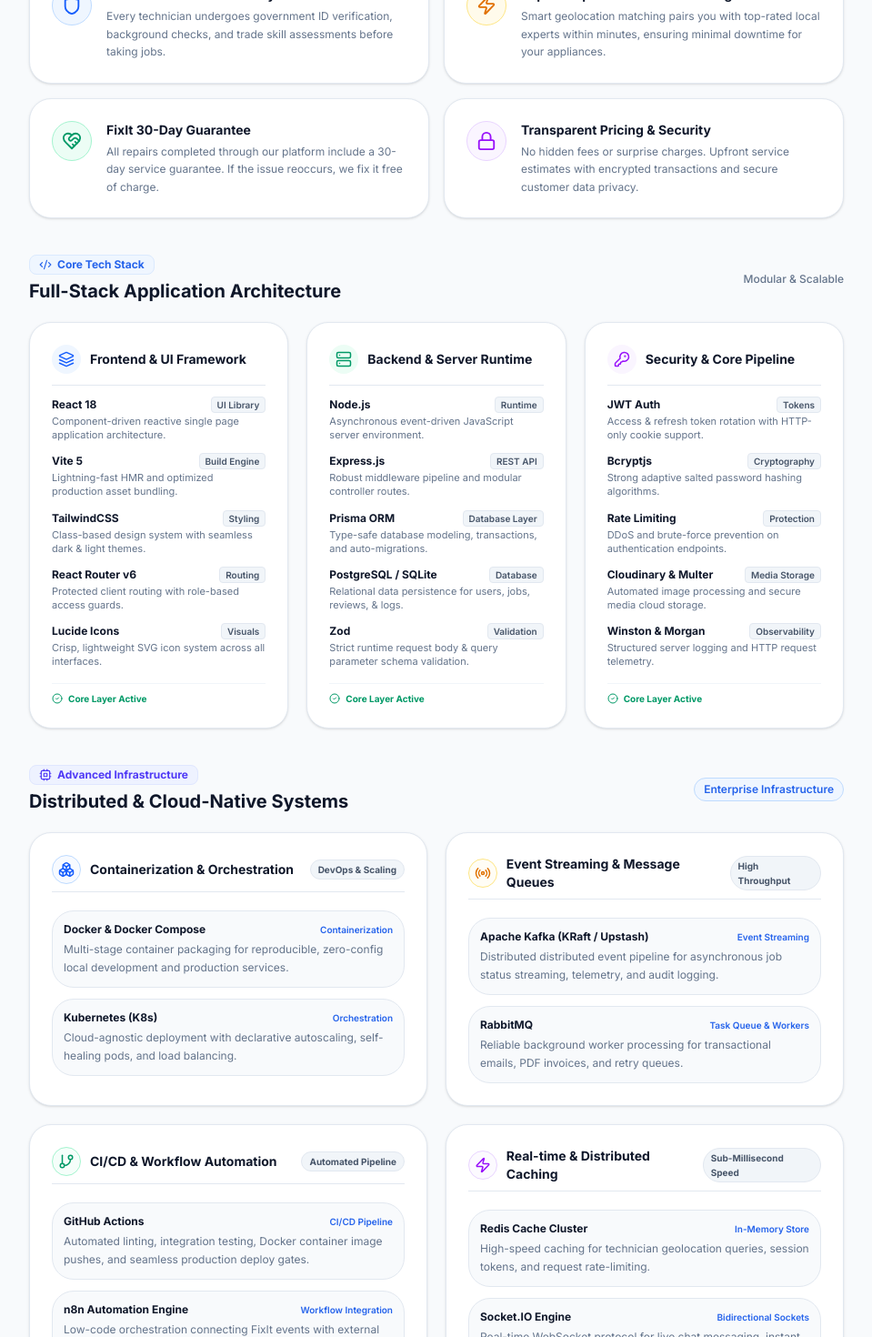
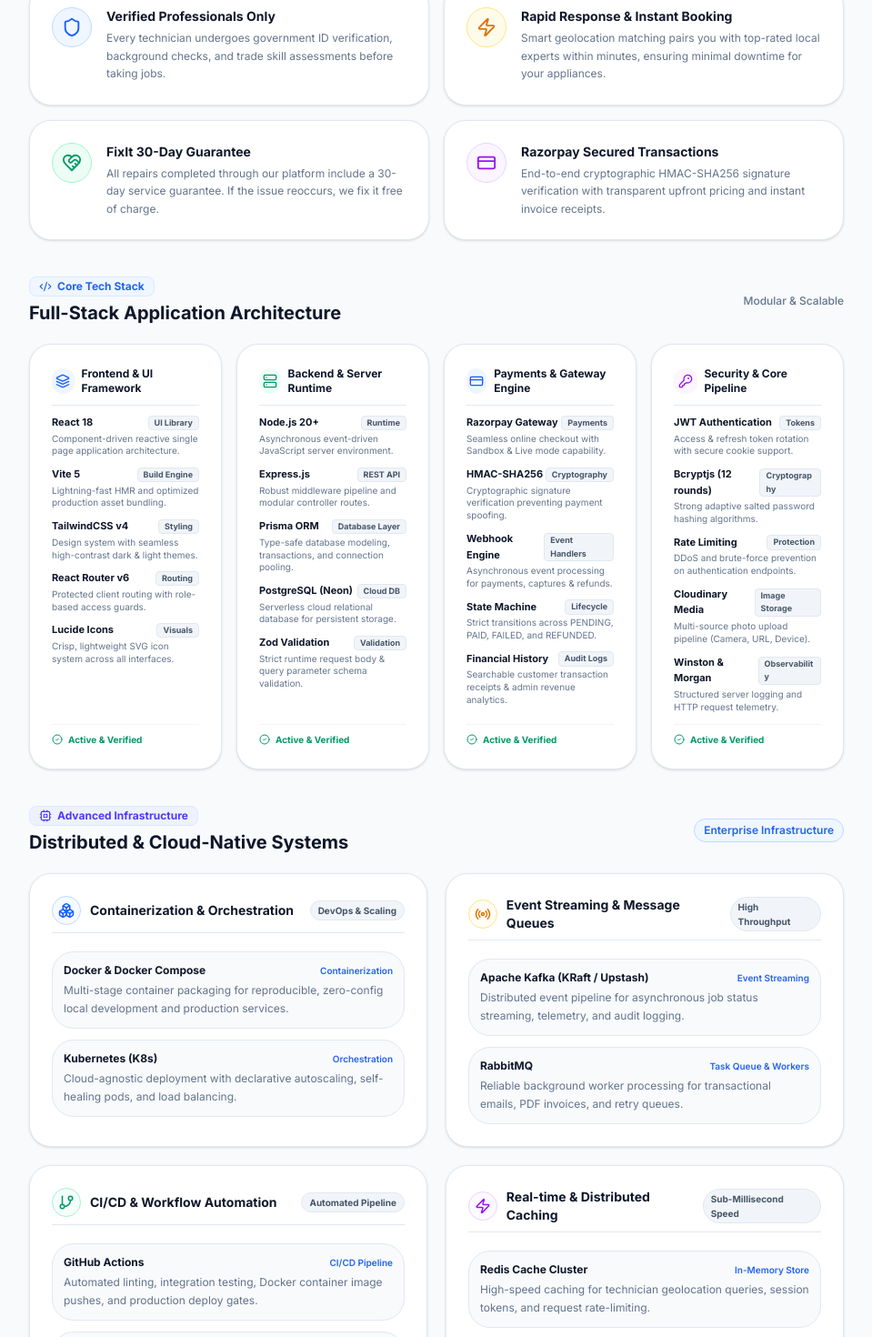
Before and after one commit to Aman5ingh19/FixIt, a React (Vite) app in the folder client/: page /about in a window 1280 px wide. Shown: the part 780-2250 px from the top of the page at 91% size, without its empty margins (160-1119 px from the left). Built offline with nearby package versions, Linux system fonts and the light colour scheme.

Commit message:
feat: enhance About page with Razorpay payment architecture, tech stack updates and high contrast creator badge

```diff
--- a/client/src/pages/shared/AboutPage.jsx
+++ b/client/src/pages/shared/AboutPage.jsx
@@ -23,6 +23,8 @@ import {
   GitBranch,
   Radio,
   Share2,
+  CreditCard,
+  Check,
 } from 'lucide-react';
 import DashboardLayout from '../../components/layouts/DashboardLayout';
 import { Card, Badge, Button } from '../../components/common';
@@ -52,9 +54,9 @@ export default function AboutPage() {
       color: 'bg-emerald-50 dark:bg-emerald-950/50 text-emerald-600 dark:text-emerald-400 border-emerald-200 dark:border-emerald-800',
     },
     {
-      icon: Lock,
-      title: 'Transparent Pricing & Security',
-      desc: 'No hidden fees or surprise charges. Upfront service estimates with encrypted transactions and secure customer data privacy.',
+      icon: CreditCard,
+      title: 'Razorpay Secured Transactions',
+      desc: 'End-to-end cryptographic HMAC-SHA256 signature verification with transparent upfront pricing and instant invoice receipts.',
       color: 'bg-purple-50 dark:bg-purple-950/50 text-purple-600 dark:text-purple-400 border-purple-200 dark:border-purple-800',
     },
   ];
@@ -75,7 +77,7 @@ export default function AboutPage() {
       items: [
         { name: 'React 18', tag: 'UI Library', desc: 'Component-driven reactive single page application architecture.' },
         { name: 'Vite 5', tag: 'Build Engine', desc: 'Lightning-fast HMR and optimized production asset bundling.' },
-        { name: 'TailwindCSS', tag: 'Styling', desc: 'Class-based design system with seamless dark & light themes.' },
+        { name: 'TailwindCSS v4', tag: 'Styling', desc: 'Design system with seamless high-contrast dark & light themes.' },
         { name: 'React Router v6', tag: 'Routing', desc: 'Protected client routing with role-based access guards.' },
         { name: 'Lucide Icons', tag: 'Visuals', desc: 'Crisp, lightweight SVG icon system across all interfaces.' },
       ],
@@ -86,11 +88,24 @@ export default function AboutPage() {
       color: 'from-emerald-500/10 to-teal-500/10 border-emerald-200 dark:border-emerald-900/60',
       iconColor: 'text-emerald-600 dark:text-emerald-400 bg-emerald-50 dark:bg-emerald-950/50',
       items: [
-        { name: 'Node.js', tag: 'Runtime', desc: 'Asynchronous event-driven JavaScript server environment.' },
+        { name: 'Node.js 20+', tag: 'Runtime', desc: 'Asynchronous event-driven JavaScript server environment.' },
         { name: 'Express.js', tag: 'REST API', desc: 'Robust middleware pipeline and modular controller routes.' },
-        { name: 'Prisma ORM', tag: 'Database Layer', desc: 'Type-safe database modeling, transactions, and auto-migrations.' },
-        { name: 'PostgreSQL / SQLite', tag: 'Database', desc: 'Relational data persistence for users, jobs, reviews, & logs.' },
-        { name: 'Zod', tag: 'Validation', desc: 'Strict runtime request body & query parameter schema validation.' },
+        { name: 'Prisma ORM', tag: 'Database Layer', desc: 'Type-safe database modeling, transactions, and connection pooling.' },
+        { name: 'PostgreSQL (Neon)', tag: 'Cloud DB', desc: 'Serverless cloud relational database for persistent storage.' },
+        { name: 'Zod Validation', tag: 'Validation', desc: 'Strict runtime request body & query parameter schema validation.' },
+      ],
+    },
+    {
+      title: 'Payments & Gateway Engine',
+      icon: CreditCard,
+      color: 'from-blue-500/10 to-cyan-500/10 border-blue-200 dark:border-blue-900/60',
+      iconColor: 'text-blue-600 dark:text-blue-400 bg-blue-50 dark:bg-blue-950/50',
+      items: [
+        { name: 'Razorpay Gateway', tag: 'Payments', desc: 'Seamless online checkout with Sandbox & Live mode capability.' },
+        { name: 'HMAC-SHA256', tag: 'Cryptography', desc: 'Cryptographic signature verification preventing payment spoofing.' },
+        { name: 'Webhook Engine', tag: 'Event Handlers', desc: 'Asynchronous event processing for payments, captures & refunds.' },
+        { name: 'State Machine', tag: 'Lifecycle', desc: 'Strict transitions across PENDING, PAID, FAILED, and REFUNDED.' },
+        { name: 'Financial History', tag: 'Audit Logs', desc: 'Searchable customer transaction receipts & admin revenue analytics.' },
       ],
     },
     {
@@ -99,10 +114,10 @@ export default function AboutPage() {
       color: 'from-purple-500/10 to-pink-500/10 border-purple-200 dark:border-purple-900/60',
       iconColor: 'text-purple-600 dark:text-purple-400 bg-purple-50 dark:bg-purple-950/50',
       items: [
-        { name: 'JWT Auth', tag: 'Tokens', desc: 'Access & refresh token rotation with HTTP-only cookie support.' },
-        { name: 'Bcryptjs', tag: 'Cryptography', desc: 'Strong adaptive salted password hashing algorithms.' },
+        { name: 'JWT Authentication', tag: 'Tokens', desc: 'Access & refresh token rotation with secure cookie support.' },
+        { name: 'Bcryptjs (12 rounds)', tag: 'Cryptography', desc: 'Strong adaptive salted password hashing algorithms.' },
         { name: 'Rate Limiting', tag: 'Protection', desc: 'DDoS and brute-force prevention on authentication endpoints.' },
-        { name: 'Cloudinary & Multer', tag: 'Media Storage', desc: 'Automated image processing and secure media cloud storage.' },
+        { name: 'Cloudinary Media', tag: 'Image Storage', desc: 'Multi-source photo upload pipeline (Camera, URL, Device).' },
         { name: 'Winston & Morgan', tag: 'Observability', desc: 'Structured server logging and HTTP request telemetry.' },
       ],
     },
@@ -136,7 +151,7 @@ export default function AboutPage() {
         {
           name: 'Apache Kafka (KRaft / Upstash)',
           role: 'Event Streaming',
-          desc: 'Distributed distributed event pipeline for asynchronous job status streaming, telemetry, and audit logging.',
+          desc: 'Distributed event pipeline for asynchronous job status streaming, telemetry, and audit logging.',
         },
         {
           name: 'RabbitMQ',
@@ -154,7 +169,7 @@ export default function AboutPage() {
         {
           name: 'GitHub Actions',
           role: 'CI/CD Pipeline',
-          desc: 'Automated linting, integration testing, Docker container image pushes, and seamless production deploy gates.',
+          desc: 'Automated linting, integration testing, Docker container image pushes, and production deploy gates.',
         },
         {
           name: 'n8n Automation Engine',
@@ -195,7 +210,7 @@ export default function AboutPage() {
           <span className="text-primary-600 dark:text-primary-400">Home &amp; Appliance Repair Network</span>
         </h1>
         <p className="text-surface-600 dark:text-surface-400 text-sm sm:text-base max-w-2xl mx-auto">
-          FixIt connects homeowners and businesses with background-verified, skilled technicians for electrical, plumbing, HVAC, carpentry, and appliance services.
+          FixIt connects homeowners and businesses with background-verified, skilled technicians for electrical, plumbing, HVAC, carpentry, electronics, and home appliance services.
         </p>
       </div>
 
@@ -275,29 +290,29 @@ export default function AboutPage() {
           <span className="text-xs font-medium text-surface-500">Modular &amp; Scalable</span>
         </div>
 
-        <div className="grid grid-cols-1 md:grid-cols-3 gap-5">
+        <div className="grid grid-cols-1 md:grid-cols-2 lg:grid-cols-4 gap-4">
           {techCategories.map((cat, idx) => {
             const CatIcon = cat.icon;
             return (
-              <Card key={idx} className="p-5 space-y-4 flex flex-col justify-between">
+              <Card key={idx} className="p-4 space-y-3 flex flex-col justify-between">
                 <div>
-                  <div className="flex items-center gap-2.5 pb-3 border-b border-surface-200 dark:border-surface-300">
-                    <div className={`w-8 h-8 rounded-xl flex items-center justify-center ${cat.iconColor}`}>
-                      <CatIcon className="w-4.5 h-4.5" />
+                  <div className="flex items-center gap-2 pb-2.5 border-b border-surface-200 dark:border-surface-300">
+                    <div className={`w-7 h-7 rounded-lg flex items-center justify-center ${cat.iconColor}`}>
+                      <CatIcon className="w-4 h-4" />
                     </div>
-                    <h3 className="text-sm font-bold text-surface-900">{cat.title}</h3>
+                    <h3 className="text-xs font-bold text-surface-900">{cat.title}</h3>
                   </div>
 
-                  <div className="space-y-3 pt-3">
+                  <div className="space-y-2.5 pt-2.5">
                     {cat.items.map((tech) => (
                       <div key={tech.name} className="space-y-0.5">
                         <div className="flex items-center justify-between">
-                          <span className="text-xs font-bold text-surface-900">{tech.name}</span>
-                          <span className="text-[10px] font-semibold px-1.5 py-0.2 rounded bg-surface-100 dark:bg-surface-200 text-surface-600 border border-surface-200 dark:border-surface-300">
+                          <span className="text-[11px] font-bold text-surface-900">{tech.name}</span>
+                          <span className="text-[9px] font-bold px-1.5 py-0.2 rounded bg-surface-100 dark:bg-surface-200 text-surface-600 border border-surface-200 dark:border-surface-300">
                             {tech.tag}
                           </span>
                         </div>
-                        <p className="text-[11px] text-surface-500 leading-snug">{tech.desc}</p>
+                        <p className="text-[10px] text-surface-500 leading-snug">{tech.desc}</p>
                       </div>
                     ))}
                   </div>
@@ -305,7 +320,7 @@ export default function AboutPage() {
 
                 <div className="pt-2 border-t border-surface-100 dark:border-surface-300/50">
                   <div className="flex items-center gap-1.5 text-[10px] font-bold text-emerald-600 dark:text-emerald-400">
-                    <CheckCircle2 className="w-3 h-3" /> Core Layer Active
+                    <CheckCircle2 className="w-3 h-3" /> Active &amp; Verified
                   </div>
                 </div>
               </Card>
@@ -366,9 +381,9 @@ export default function AboutPage() {
 
       {/* ── Creator Signature ── */}
       <div className="pt-2 pb-1 text-center">
-        <div className="inline-flex flex-wrap items-center justify-center gap-2 px-4 py-2 rounded-2xl bg-white dark:bg-surface-200 border border-surface-200 dark:border-surface-300 shadow-xs">
-          <span className="text-xs text-surface-500 font-medium">Platform Architect &amp; Developer:</span>
-          <span className="text-xs font-bold text-primary-700 dark:text-primary-300 bg-primary-50 dark:bg-primary-950/60 px-3 py-1 rounded-xl border border-primary-200 dark:border-primary-800">
+        <div className="inline-flex flex-wrap items-center justify-center gap-2 px-5 py-2.5 rounded-2xl bg-white dark:bg-surface-200 border border-surface-200 dark:border-surface-300 shadow-sm">
+          <span className="text-xs text-surface-600 dark:text-surface-400 font-medium">Platform Architect &amp; Developer:</span>
+          <span className="text-xs font-black text-primary-700 dark:text-white bg-primary-50 dark:bg-primary-950/80 px-3.5 py-1 rounded-xl border border-primary-200 dark:border-primary-700 shadow-2xs">
             Built by - Aman Singh
           </span>
         </div>
```
